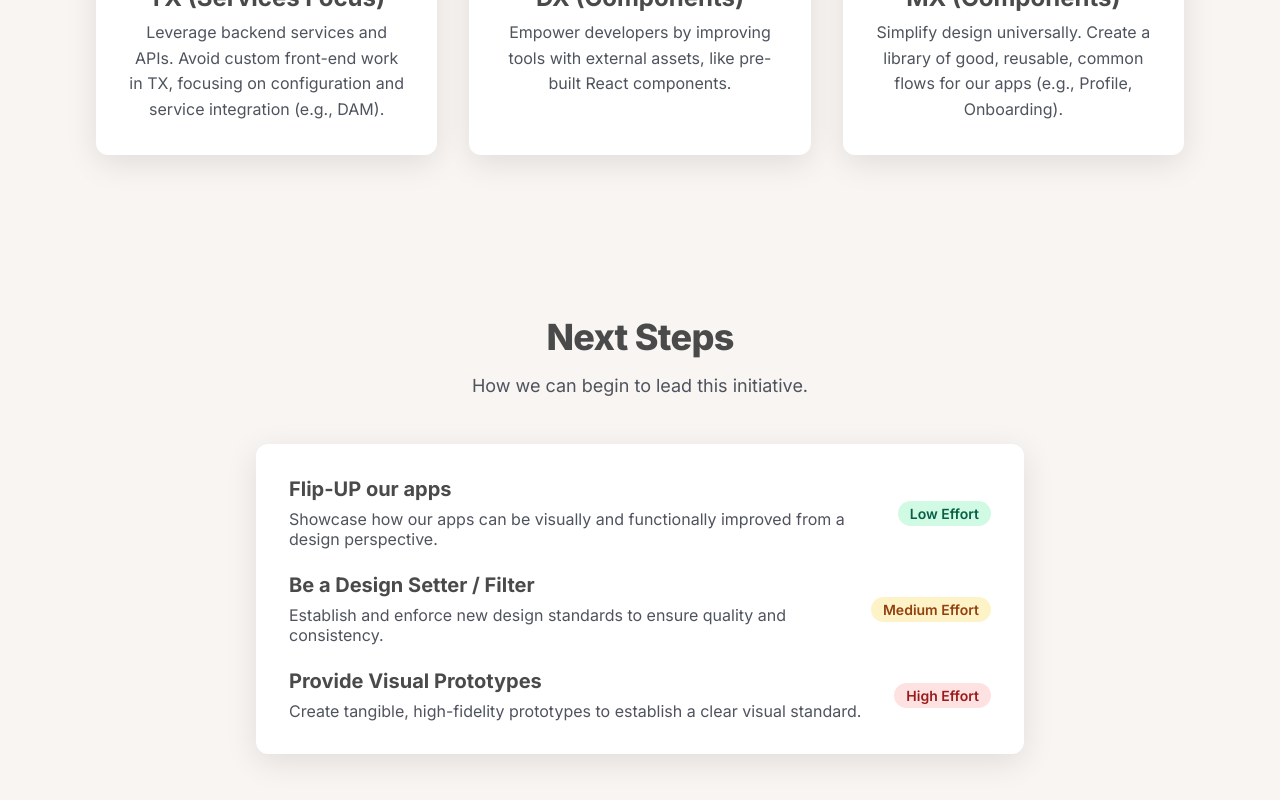
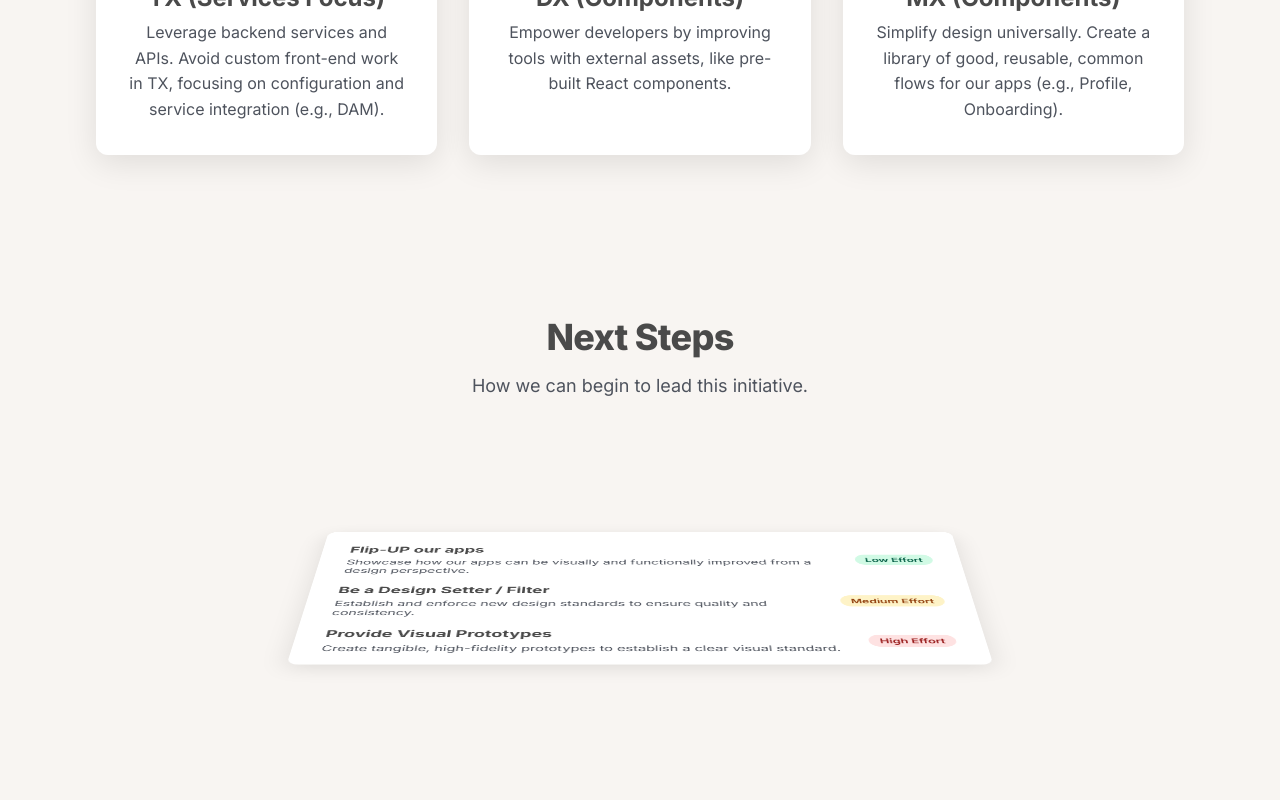
Before and after one commit to juanpatriciodoyle/the-presentation, a React (Create React App) app: page / in a window 1280 px wide. Shown: the part 3214-4014 px from the top of the page. Built offline with nearby package versions, Linux system fonts and the light colour scheme.

Commit message:
add motion design to next steps section

```diff
--- a/src/components/sections/ActionableStepsSection.tsx
+++ b/src/components/sections/ActionableStepsSection.tsx
@@ -1,13 +1,53 @@
-import React from 'react';
+import React, { useRef } from 'react';
 import styled from 'styled-components';
-import Section from '../common/Section';
-import {Card} from '../common/Card';
+import { motion, useScroll, useTransform } from 'framer-motion';
+import { Card } from '../common/Card';
 import Tag from '../common/Tag';
-import {Description, HeaderContainer, Title} from '../common/Header';
+import { Description, HeaderContainer, Title } from '../common/Header';
+import Section from "../common/Section";
 
-const StepsContainer = styled(Card)`
+const AnimationContainer = styled.div`
+    perspective: 2000px;
+    height: 50vh;
+    display: flex;
+    justify-content: center;
+    margin-top: 2rem;
+`;
+
+const FlippingCard = styled(motion.div)`
+    position: relative;
     max-width: 48rem;
-    margin: 0 auto;
+    width: 100%;
+    height: 300px;
+    transform-style: preserve-3d;
+`;
+
+const CardFace = styled(motion.div)`
+    position: absolute;
+    top: 0;
+    left: 0;
+    width: 100%;
+    height: 100%;
+    backface-visibility: hidden;
+`;
+
+const CardFront = styled(CardFace)`
+    /* The Card component will provide the background and styling */
+`;
+
+const CardBack = styled(CardFace)`
+    transform: rotateY(180deg);
+`;
+
+const CardBackContent = styled(Card)`
+    width: 100%;
+    height: 100%;
+    display: flex;
+    align-items: center;
+    justify-content: center;
+    font-size: 2.5rem;
+    font-weight: 700;
+    text-align: center;
 `;
 
 const StepsList = styled.ul`
@@ -24,12 +64,6 @@ const StepItem = styled.li`
     justify-content: space-between;
     align-items: center;
     gap: 1rem;
-
-    @media (max-width: 640px) {
-        flex-direction: column;
-        align-items: flex-start;
-        gap: 0.75rem;
-    }
 `;
 
 const StepContent = styled.div`
@@ -51,13 +85,25 @@ const TagContainer = styled.div`
 `;
 
 const ActionableStepsSection: React.FC = () => {
+    const targetRef = useRef<HTMLDivElement | null>(null);
+    const { scrollYProgress } = useScroll({
+        target: targetRef,
+        offset: ['start end', 'end start']
+    });
+
+    const rotateX = useTransform(scrollYProgress, [0.1, 0.3], [60, 0]);
+    const rotateY = useTransform(scrollYProgress, [0.4, 0.6], [0, 180]);
+    const scale = useTransform(scrollYProgress, [0, 0.2], [0.7, 1]);
+
     return (
         <Section id="actions">
             <HeaderContainer>
                 <Title>Next Steps</Title>
                 <Description>How we can begin to lead this initiative.</Description>
             </HeaderContainer>
-            <StepsContainer>
+            <AnimationContainer ref={targetRef}>
+                <FlippingCard style={{ rotateX, rotateY, scale }}>
+                    <CardFront as={Card}>
                         <StepsList>
                             <StepItem>
                                 <StepContent>
@@ -90,7 +136,12 @@ const ActionableStepsSection: React.FC = () => {
                                 </TagContainer>
                             </StepItem>
                         </StepsList>
-            </StepsContainer>
+                    </CardFront>
+                    <CardBack>
+                        <CardBackContent>Let's tackle the UX challenges!</CardBackContent>
+                    </CardBack>
+                </FlippingCard>
+            </AnimationContainer>
         </Section>
     );
 };
```
Lines whose indentation alone changed are shown as unchanged.
